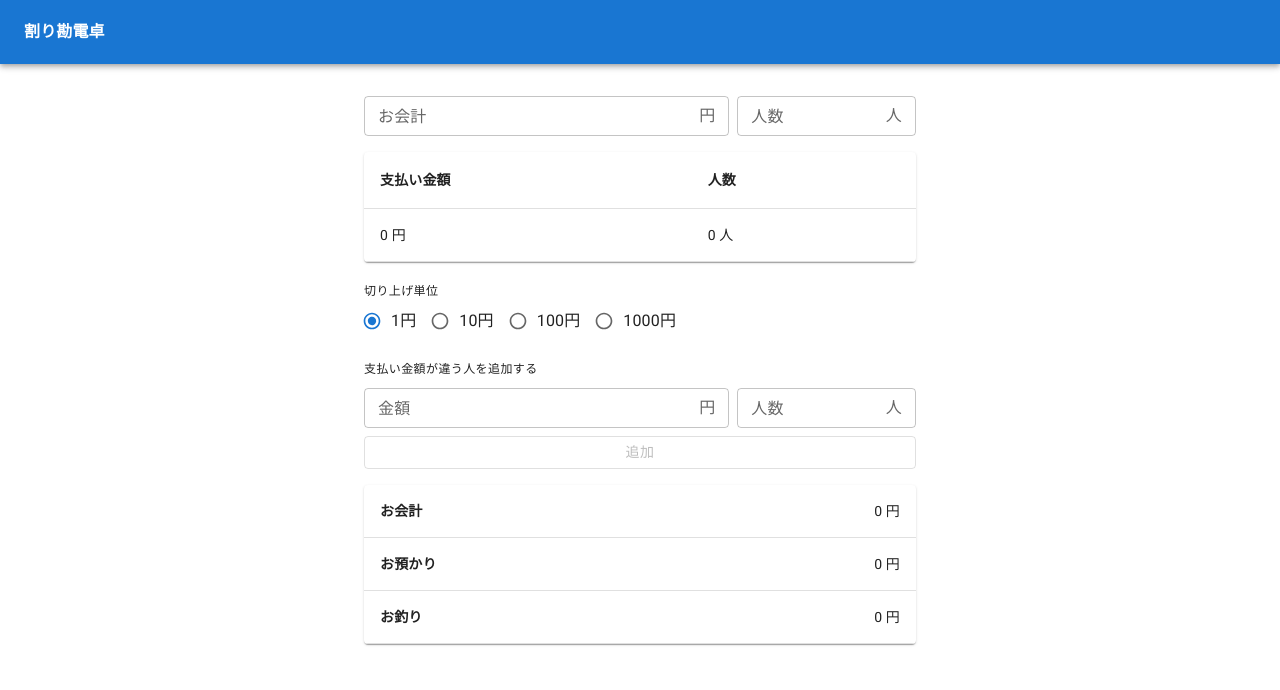
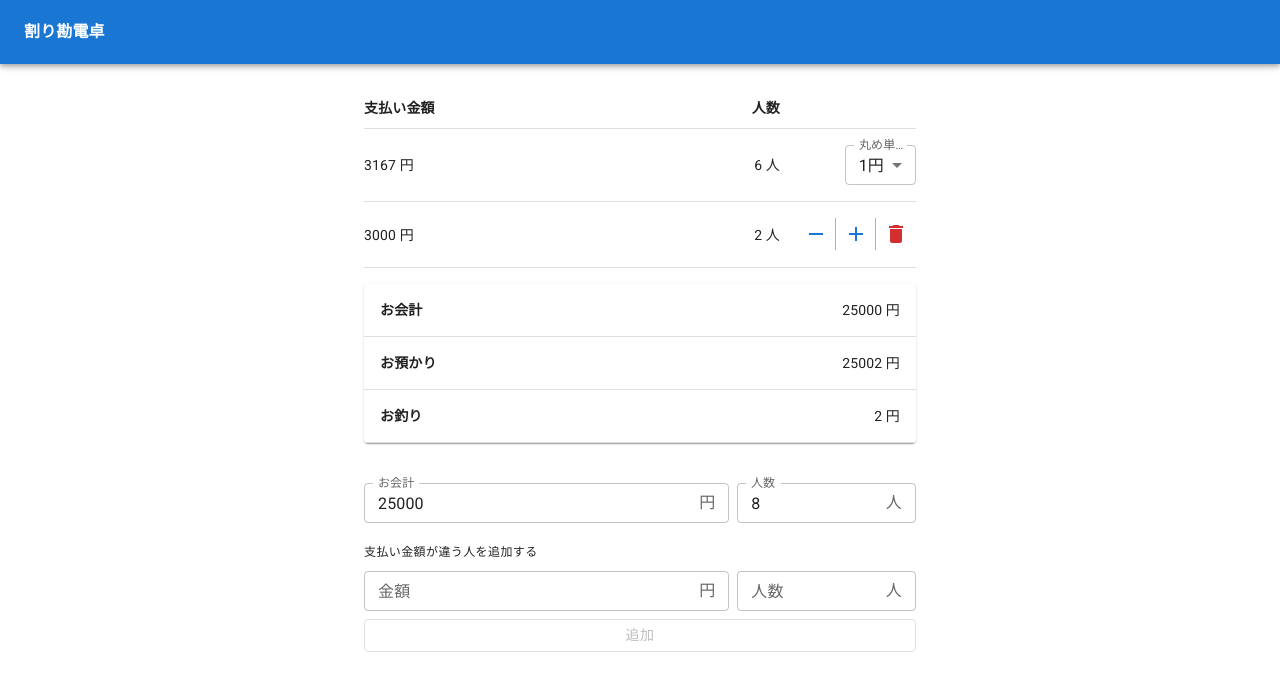
Before and after one commit to szkyudi/bariwarukun, a Next.js app: page / in a window 1280 px wide. Shown: the top 690 px of the page. Built offline with nearby package versions, Linux system fonts and the light colour scheme.

Commit message:
add: アクションの追加

```diff
--- a/components/Calculator.tsx
+++ b/components/Calculator.tsx
@@ -1,10 +1,9 @@
-import { Box, Button, Divider, FormControl, FormControlLabel, FormLabel, Grid, IconButton, List, ListItem, Paper, Radio, RadioGroup, Stack, Table, TableBody, TableCell, TableContainer, TableHead, TableRow, Typography } from "@mui/material"
+import { Box, Button, ButtonGroup, Divider, FormControl, FormControlLabel, FormLabel, Grid, IconButton, InputLabel, List, ListItem, MenuItem, Paper, Radio, RadioGroup, Select, Stack, Table, TableBody, TableCell, TableContainer, TableHead, TableRow, Typography } from "@mui/material"
 import { FormEvent, useState } from "react"
 import { NumericInput } from "./NumericInput";
 import DeleteIcon from '@mui/icons-material/Delete';
-import PersonIcon from '@mui/icons-material/Person';
-import CurrencyYenIcon from '@mui/icons-material/CurrencyYen';
-import LockIcon from '@mui/icons-material/Lock';
+import AddIcon from '@mui/icons-material/Add';
+import RemoveIcon from '@mui/icons-material/Remove';
 import { v4 as uuidv4} from 'uuid';
 
 type PayOption = {
@@ -13,11 +12,11 @@ type PayOption = {
   payerNum: number;
 }
 export const Calculator = () => {
-  const [totalBill, setTotalBill] = useState<number>(0);
-  const [totalPayerNum, setTotalPayerNum] = useState<number>(0);
+  const [totalBill, setTotalBill] = useState<number>(25000);
+  const [totalPayerNum, setTotalPayerNum] = useState<number>(8);
   const [optionBill, setOptionBill] = useState<number>(0);
   const [optionPayerNum, setOptionPayerNum] = useState<number>(0);
-  const [payOptions, setPayOptions] = useState<PayOption[]>([]);
+  const [payOptions, setPayOptions] = useState<PayOption[]>([{ id: uuidv4(), bill: 3000, payerNum: 2}]);
   const [ceilUnit, setCeilUnit] = useState<number>(1);
 
   const generalPayerNum = totalPayerNum - payOptions.reduce((totalPayerNum, option) => totalPayerNum + option.payerNum, 0)
@@ -39,9 +38,139 @@ export const Calculator = () => {
     setOptionPayerNum(0);
   }
 
+  const removeOption = (id: string) => {
+    setPayOptions(payOptions.filter(option => option.id !== id));
+  }
+
+  const incrementOptionPayerNum = (id: string) => {
+    setPayOptions(payOptions.map(option => {
+      if (option.id === id) {
+        option.payerNum++;
+      }
+      return option;
+    }))
+  }
+
+  const decrementOptionPayerNum = (id: string) => {
+    if (payOptions.find(option => option.id === id).payerNum <= 1) {
+      removeOption(id);
+      return;
+    }
+    setPayOptions(payOptions.map(option => {
+      if (option.id === id) {
+        option.payerNum--;
+      }
+      return option;
+    }))
+  }
+
  return (
     <>
-      <Grid container spacing={1}>
+      <TableContainer sx={{mt: 2}}>
+        <Table padding="none">
+          <TableHead>
+            <TableRow>
+              <TableCell sx={{pb: 1, fontWeight: "bold"}} variant="head">
+                  支払い金額
+              </TableCell>
+              <TableCell sx={{pb: 1, fontWeight: "bold"}} variant="head" align="right">
+                  人数
+              </TableCell>
+              <TableCell></TableCell>
+            </TableRow>
+          </TableHead>
+          <TableBody>
+            <TableRow>
+              <TableCell sx={{py: 2}}>
+                {generalBill || 0} 円
+              </TableCell>
+              <TableCell sx={{py: 2}} align="right">
+                {generalPayerNum || 0} 人
+              </TableCell>
+              <TableCell sx={{width: 136, py: 2}} align="right">
+                <FormControl>
+                  <InputLabel id="ceil-unit-label">丸め単位</InputLabel>
+                  <Select
+                    labelId="ceil-unit-label"
+                    id="ceil-unit"
+                    value={ceilUnit}
+                    label="丸め単位"
+                    size="small"
+                    onChange={(e) => setCeilUnit(Number(e.target.value))}
+                  >
+                    <MenuItem value={1}>1円</MenuItem>
+                    <MenuItem value={10}>10円</MenuItem>
+                    <MenuItem value={100}>100円</MenuItem>
+                    <MenuItem value={1000}>1000円</MenuItem>
+                  </Select>
+                </FormControl>
+              </TableCell>
+            </TableRow>
+            {payOptions.map(option => (
+              <TableRow key={option.id}>
+                <TableCell sx={{py: 2}}>
+                  {option.bill || '- '} 円
+                </TableCell>
+                <TableCell sx={{py: 2}} align="right">
+                  {option.payerNum || '- '} 人
+                </TableCell>
+                <TableCell sx={{width: 136, py: 2}} align="right">
+                  <ButtonGroup variant="text" size="small">
+                    <Button
+                      onClick={() => decrementOptionPayerNum(option.id)}
+                    >
+                      <RemoveIcon />
+                    </Button>
+                    <Button
+                      onClick={() => incrementOptionPayerNum(option.id)}
+                      disabled={generalPayerNum <= 0}
+                    >
+                      <AddIcon />
+                    </Button>
+                    <Button
+                      color="error"
+                      onClick={() => removeOption(option.id)}
+                    >
+                      <DeleteIcon />
+                    </Button>
+                  </ButtonGroup>
+                </TableCell>
+              </TableRow>
+            ))}
+          </TableBody>
+        </Table>
+      </TableContainer>
+      <TableContainer sx={{mt: 2}} component={Paper}>
+        <Table>
+          <TableBody>
+            <TableRow>
+              <TableCell component="th" scope="row" sx={{fontWeight: "bold", py: 2}}>
+                お会計
+              </TableCell>
+              <TableCell align="right">
+                {totalBill || 0} 円
+              </TableCell>
+            </TableRow>
+            <TableRow>
+              <TableCell component="th" scope="row" sx={{fontWeight: "bold", py: 2}}>
+                お預かり
+              </TableCell>
+              <TableCell align="right">
+                {totalPay || 0} 円
+              </TableCell>
+            </TableRow>
+            <TableRow>
+              <TableCell component="th" scope="row" sx={{fontWeight: "bold", py: 2}}>
+                {remaining >= 0 ? "お釣り" : "不足金額"}
+              </TableCell>
+              <TableCell align="right">
+                {remaining >= 0 ? remaining || 0 : -remaining || 0} 円
+              </TableCell>
+            </TableRow>
+          </TableBody>
+        </Table>
+      </TableContainer>
+      <Grid container spacing={1} sx={{mt: 4}}>
         <Grid item xs={8}>
           <NumericInput
             label="お会計"
@@ -63,68 +192,6 @@ export const Calculator = () => {
           />
         </Grid>
       </Grid>
-      <TableContainer sx={{mt: 2}} component={Paper}>
-        <Table>
-          <TableHead>
-            <TableRow>
-              <TableCell sx={{fontWeight: "bold"}}>
-                  支払い金額
-              </TableCell>
-              <TableCell sx={{fontWeight: "bold"}}>
-                  人数
-              </TableCell>
-              <TableCell></TableCell>
-            </TableRow>
-          </TableHead>
-          <TableBody>
-            <TableRow>
-              <TableCell>
-                {generalBill || 0} 円
-              </TableCell>
-              <TableCell>
-                {generalPayerNum || 0} 人
-              </TableCell>
-              <TableCell sx={{width: 0}} size="small" align="right"></TableCell>
-            </TableRow>
-            {payOptions.map(option => (
-              <TableRow key={option.id}>
-                <TableCell>
-                  {option.bill || '- '} 円
-                </TableCell>
-                <TableCell>
-                  {option.payerNum || '- '} 人
-                </TableCell>
-                <TableCell sx={{width: 0}} size="small" align="right">
-                  <IconButton
-                    edge="end"
-                    aria-label="delete"
-                    onClick={() => setPayOptions(payOptions.filter(prevOption => prevOption.id !== option.id ))}
-                  >
-                    <DeleteIcon fontSize="small" />
-                  </IconButton>
-                </TableCell>
-              </TableRow>
-            ))}
-          </TableBody>
-        </Table>
-      </TableContainer>
-      <Box sx={{mt: 2}}>
-        <Typography variant="caption">
-          切り上げ単位
-        </Typography>
-      </Box>
-      <RadioGroup
-        row
-        defaultValue="1"
-        aria-labelledby="round-option"
-        value={ceilUnit}
-        onChange={(e) => setCeilUnit(Number(e.currentTarget.value))}
-      >
-        <FormControlLabel value="1" control={<Radio size="small" />} label="1円" />
-        <FormControlLabel value="10" control={<Radio size="small" />} label="10円" />
-        <FormControlLabel value="100" control={<Radio size="small" />} label="100円" />
-        <FormControlLabel value="1000" control={<Radio size="small" />} label="1000円" />
-      </RadioGroup>
       <Box sx={{mt: 2, mb: 1}}>
         <Typography variant="caption">
           支払い金額が違う人を追加する
@@ -167,36 +234,6 @@ export const Calculator = () => {
           </Button>
         </Stack>
       </form>
-      <TableContainer sx={{mt: 2}} component={Paper}>
-        <Table>
-          <TableBody>
-            <TableRow>
-              <TableCell component="th" scope="row" sx={{fontWeight: "bold"}}>
-                お会計
-              </TableCell>
-              <TableCell align="right">
-                {totalBill || 0} 円
-              </TableCell>
-            </TableRow>
-            <TableRow>
-              <TableCell component="th" scope="row" sx={{fontWeight: "bold"}}>
-                お預かり
-              </TableCell>
-              <TableCell align="right">
-                {totalPay || 0} 円
-              </TableCell>
-            </TableRow>
-            <TableRow>
-              <TableCell component="th" scope="row" sx={{fontWeight: "bold"}}>
-                {remaining >= 0 ? "お釣り" : "不足金額"}
-              </TableCell>
-              <TableCell align="right">
-                {remaining >= 0 ? remaining || 0 : -remaining || 0} 円
-              </TableCell>
-            </TableRow>
-          </TableBody>
-        </Table>
-      </TableContainer>
     </>
   )
 }
```
